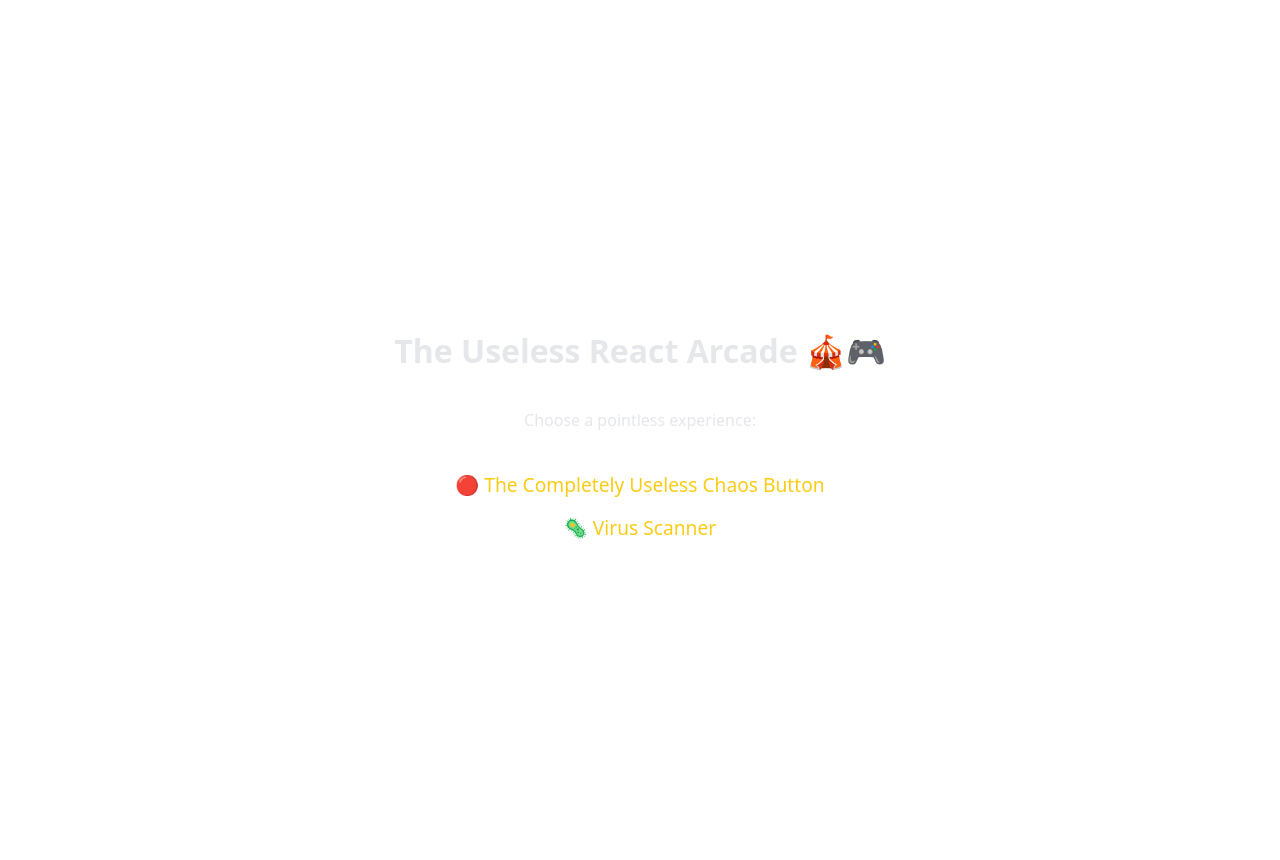
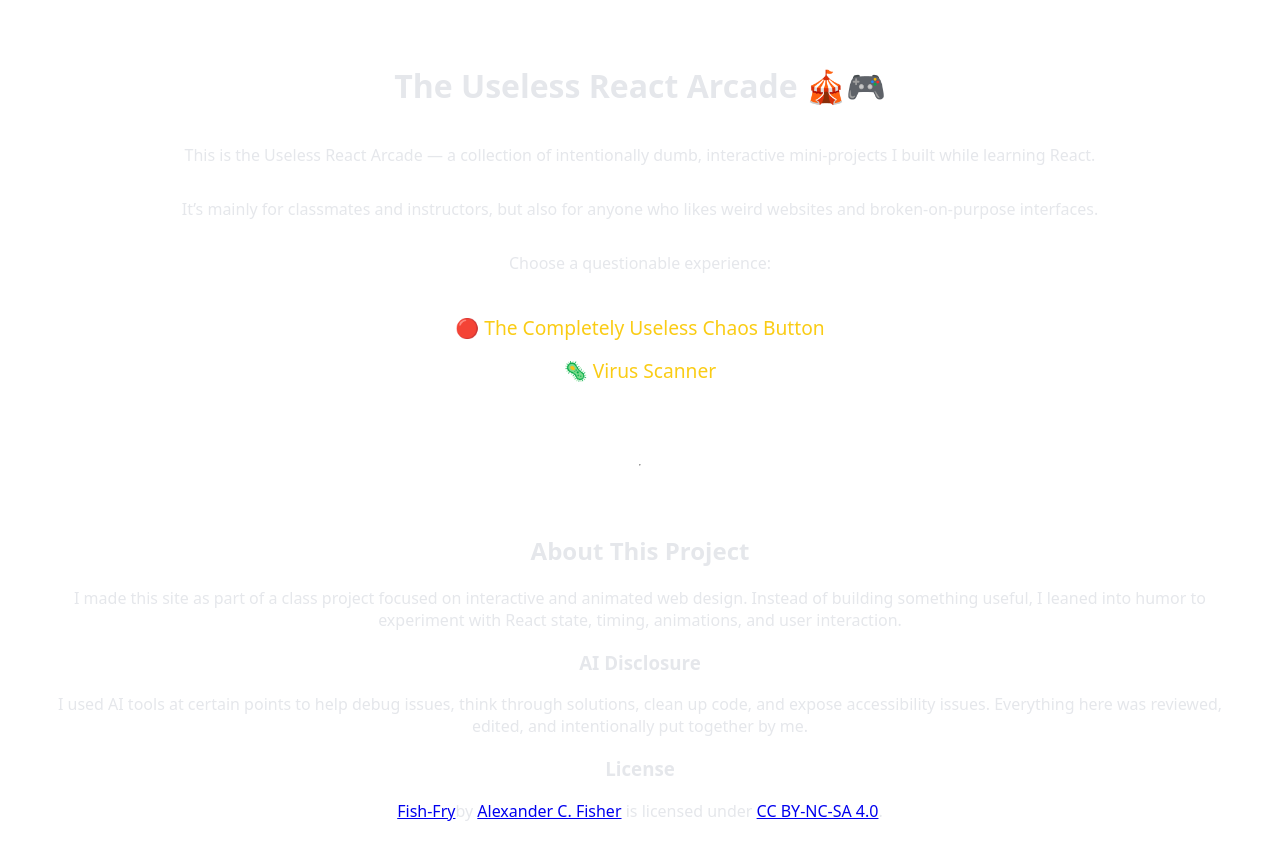
Before and after one commit to afish2003/react, a React (Vite) app: page / in a window 1280 px wide. Shown: the top 860 px of the page. Built offline with nearby package versions, Linux system fonts and the light colour scheme.

Commit message:
Acessability changes, AI Statement, Creative Commons, Final touches

```diff
--- a/src/App.css
+++ b/src/App.css
@@ -267,3 +267,14 @@
   from { filter: brightness(1); }
   to { filter: brightness(1.5); }
 }
+
+/* ===================================
+   ACCESSIBILITY: REDUCED MOTION
+   =================================== */
+
+@media (prefers-reduced-motion: reduce) {
+  * {
+    animation: none !important;
+    transition: none !important;
+  }
+}
--- a/src/pages/home.jsx
+++ b/src/pages/home.jsx
@@ -4,7 +4,17 @@ export default function Home() {
     return (
         <div className="app" style={{ padding: "2rem" }}>
             <h1>The Useless React Arcade 🎪🎮</h1>
-            <p>Choose a pointless experience:</p>
+            <p className="site-intro">
+              This is the Useless React Arcade — a collection of intentionally dumb,
+              interactive mini-projects I built while learning React.
+            </p>
+
+            <p className="site-audience">
+              It’s mainly for classmates and instructors, but also for anyone who likes
+              weird websites and broken-on-purpose interfaces.
+            </p>
+
+            <p>Choose a questionable experience:</p>
 
             <ul style={{ listStyle: "none", padding: 0, marginTop: "1.5rem" }}>
                 <li style={{ marginBottom: "1rem" }}>
@@ -20,6 +30,39 @@ export default function Home() {
 
                 {/* More games coming soon! */}
             </ul>
+
+            <hr style={{ margin: "3rem 0" }} />
+
+            <section className="site-meta">
+              <h2>About This Project</h2>
+              <p>
+                I made this site as part of a class project focused on interactive and
+                animated web design. Instead of building something useful, I leaned into
+                humor to experiment with React state, timing, animations, and user interaction.
+              </p>
+
+              <h3>AI Disclosure</h3>
+              <p>
+                I used AI tools at certain points to help debug issues, think through
+                solutions, clean up code, and expose accessibility issues. Everything here was reviewed, edited, and
+                intentionally put together by me.
+              </p>
+
+              <h3>License</h3>
+              <p>
+                <a href="https://afish2003.github.io/fish-fry/">Fish-Fry</a>
+                by{" "}
+                <a href="https://afish2003.github.io/fish-fry/">Alexander C. Fisher</a>
+                {" "}is licensed under{" "}
+                <a
+                  href="https://creativecommons.org/licenses/by-nc-sa/4.0/"
+                  target="_blank"
+                  rel="license noopener noreferrer"
+                >
+                  CC BY-NC-SA 4.0
+                </a>.
+              </p>
+            </section>
         </div>
     );
 }
```
